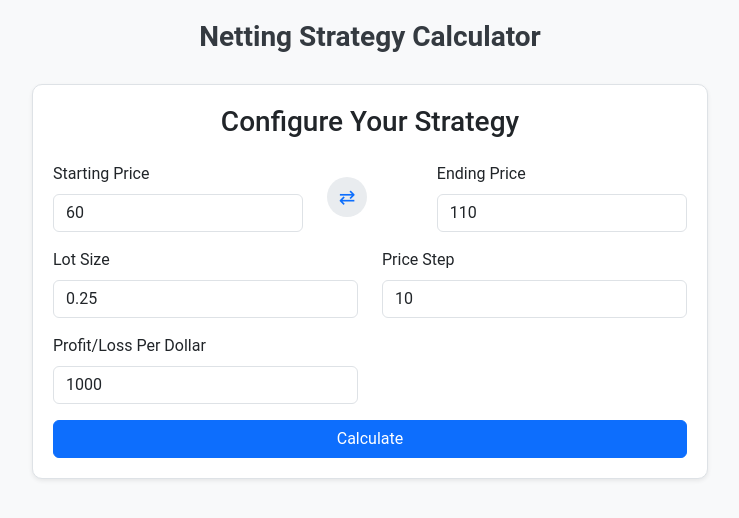
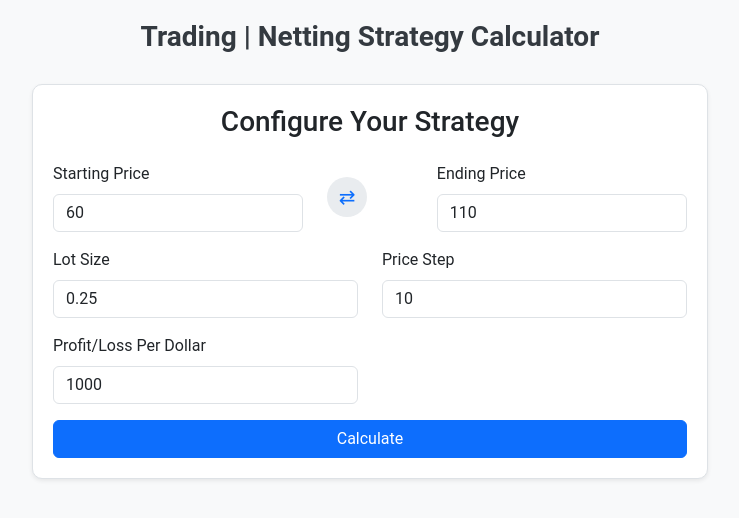
Before and after one commit to mudassirshahzad/netting-strategy-calculator, a plain HTML site: page public/index.html in a window 1280 px wide. Shown: the whole page, without its empty margins (270-1009 px from the left). Drawn offline with nearby package versions, Linux system fonts and the light colour scheme.

Commit message:
Update H1 Heading

```diff
--- a/public/index.html
+++ b/public/index.html
@@ -72,7 +72,7 @@
 </head>
 <body>
   <div class="container">
-    <h1>Netting Strategy Calculator</h1>
+    <h1>Trading | Netting Strategy Calculator</h1>
 
     <!-- Input Section -->
     <div class="card shadow-sm">
```
